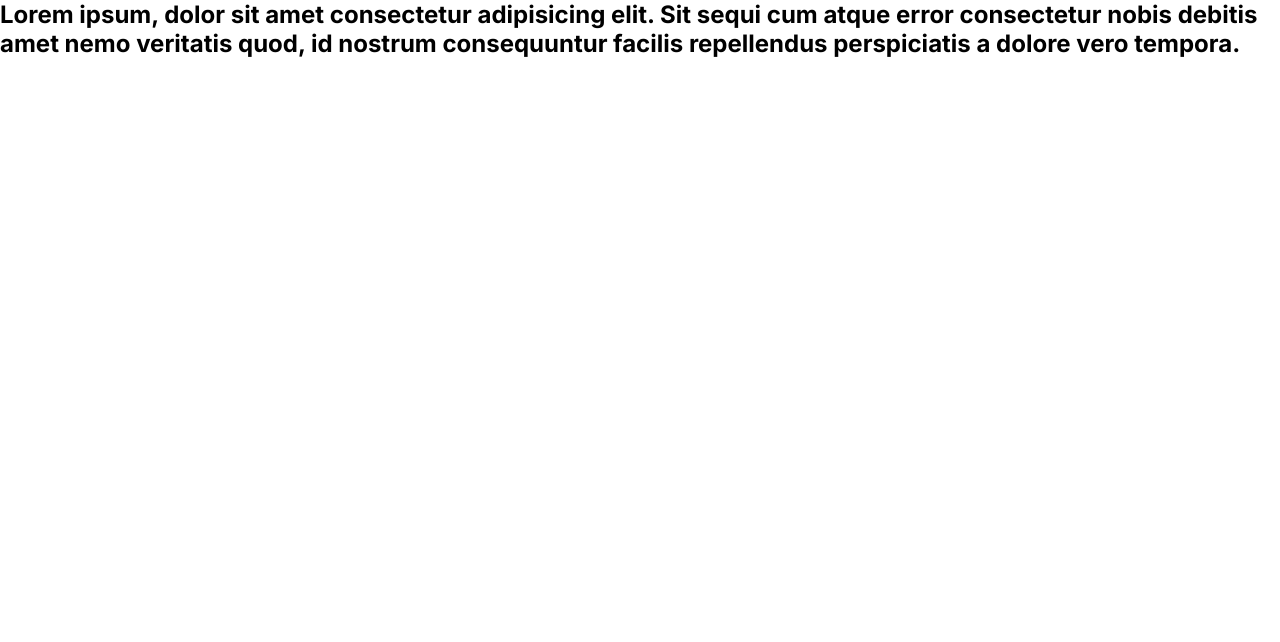
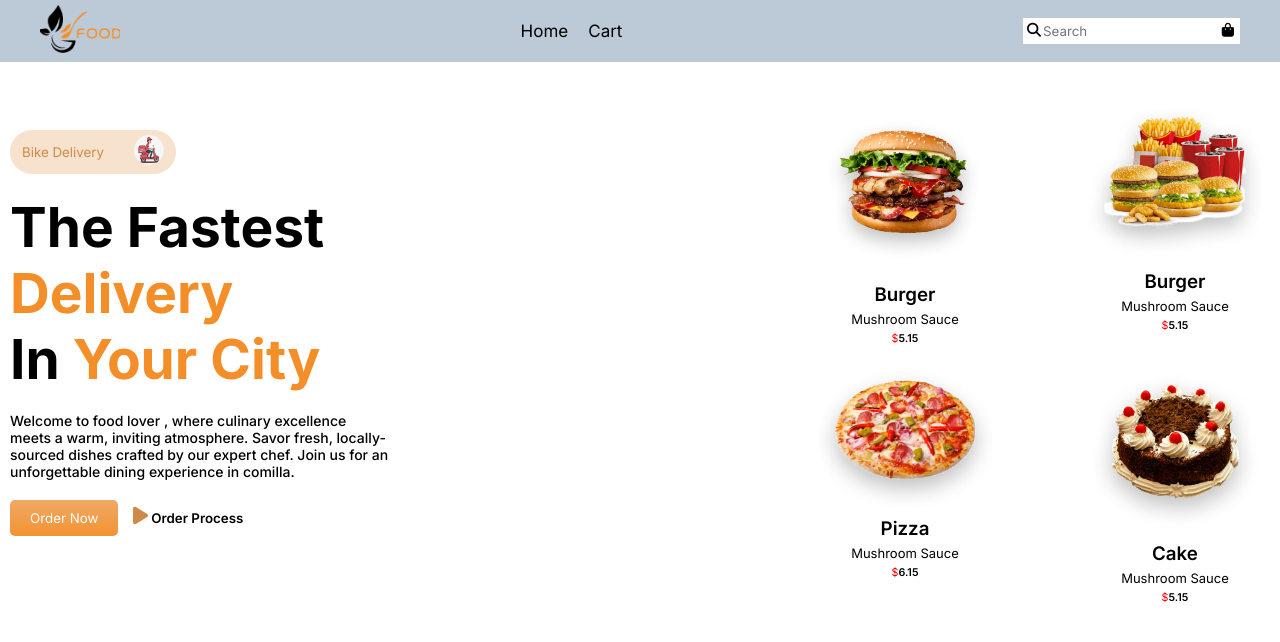
Before and after one commit to ummesalma303/food-lover, a plain HTML site: page index.html in a window 1280 px wide. Drawn offline with Linux system fonts and the light colour scheme.

Commit message:
complete header

```diff
--- a/assets/CSS/responsive.css
+++ b/assets/CSS/responsive.css
@@ -0,0 +1,145 @@
+@media screen and (min-width:300px) and (max-width:576px){
+    nav{
+        display: flex;
+        padding: 5px 20px;
+    }
+    nav ul{
+        display: none;
+    }
+    .input input{
+        width: 140px;
+        padding: 5px;
+        border: none;
+    }
+.icon-1 {
+   display: none;
+}
+.icon-2 {
+   display: none;
+}
+/* header content */
+.text-image-container{
+    display: block;
+    align-items: center;
+    justify-content: center;
+    width: 90%;
+    margin: 20px auto 0 auto;
+    text-align: center;
+}
+/* left side content */
+.header-text{
+    width: 100%;
+}
+.header-text h1{
+    font-size: 25px;
+    margin: 20px 0;
+}
+.header-text p{
+    font-size: 12px;
+}
+/* right side content */
+.image-container{
+    display: grid;
+    grid-template-columns: repeat(1,1fr);
+    text-align: center;
+    column-gap: 0;
+    row-gap: 20px;
+}
+}
+@media screen and (min-width:577px) and (max-width:768px){
+ /* header content */
+.text-image-container{
+    display: block;
+    align-items: center;
+    justify-content: center;
+    width: 90%;
+    margin: 30px auto 0 auto;
+    text-align: center;
+}
+/* left side content */
+.header-text{
+    width: 100%;
+}
+.header-text h1{
+    font-size: 30px;
+    margin: 20px 0;
+}
+.header-text p{
+    font-size: 12px;
+}
+/* right side content */
+.image-container{
+    display: grid;
+    grid-template-columns: repeat(2,1fr);
+    text-align: center;
+    column-gap: 0;
+    row-gap: 10px;
+}
+.image-items img{
+    width: 50%;
+}
+}
+@media screen and (min-width:769px) and (max-width:992px){
+  /* header content */
+.text-image-container{
+    display: flex;
+    align-items: center;
+    justify-content: space-between;
+    width: 90%;
+    margin: 40px auto 0 auto;
+}
+/* left side content */
+.header-text{
+    width: 100%;
+}
+.header-text h1{
+    font-size: 37px;
+    margin: 20px 0;
+}
+.header-text p{
+    font-size: 14px;
+}
+/* right side content */
+.image-container{
+    display: grid;
+    grid-template-columns: repeat(2,1fr);
+    text-align: center;
+    column-gap: 0;
+    row-gap: 10px;
+}
+.image-items img{
+    width: 80%;
+}
+}
+@media screen and (min-width:993px) and (max-width:1200px){
+ /* header content */
+.text-image-container{
+    display: flex;
+    align-items: center;
+    justify-content: space-between;
+    width: 90%;
+    margin: 40px auto 0 auto;
+}
+/* left side content */
+.header-text{
+    width: 100%;
+}
+.header-text h1{
+    font-size: 40px;
+    margin: 20px 0;
+}
+.header-text p{
+    font-size: 14px;
+}
+/* right side content */
+.image-container{
+    display: grid;
+    grid-template-columns: repeat(2,1fr);
+    text-align: center;
+    column-gap: 0;
+    row-gap: 10px;
+}
+.image-items img{
+    width: 80%;
+}
+}
--- a/assets/CSS/style.css
+++ b/assets/CSS/style.css
@@ -3,4 +3,138 @@
     margin: 0;
     box-sizing: border-box;
     font-family: "Inter", sans-serif;
+    font-weight: 400;
 }
+header{
+    height: 100vh;
+}
+nav{
+    display: flex;
+    align-items: center;
+    justify-content: space-between;
+    padding: 5px 40px;
+    background-color: rgba(11, 63, 109, 0.274);
+}
+.logo img{
+    width: 80px;
+}
+nav ul{
+    display: flex;
+    list-style: none;
+    gap: 20px;
+    font-size: 17px;
+}
+.input{
+    position: relative;
+}
+.input input{
+    padding: 5px 5px 5px 20px;
+    border: none;
+}
+.icon-1 {
+    position: absolute;
+    top: 3px;
+    left: 4px;
+    bottom: 0;
+    font-size: 14px;
+}
+.icon-2 {
+    position: absolute;
+    top: 3px;
+    right: 6px;
+    font-size: 14px;
+
+}
+
+/* header content */
+.text-image-container{
+    display: flex;
+    align-items: center;
+    justify-content: space-between;
+    width: 1260px;
+    margin: 40px auto 0 auto;
+}
+/* left side content */
+.btn-img-parent{
+    display: inline-flex;
+    align-items: center;
+    gap: 30px;
+    background-color: #f5ddc4d8;
+    padding: 5px 12px;
+    border-radius: 30px;
+}
+.header-btn-1{
+    background: none;
+    border: none;
+    color: #ce8b48;
+}
+.btn-image img{
+    width: 30px;
+    height: 30px;
+    border-radius: 50%;
+}
+.header-text{
+    width: 380px;
+}
+.header-text h1{
+    font-size: 55px;
+    font-weight: 700;
+    margin: 20px 0;
+}
+.header-text span{
+    font-weight: 700;
+    color: #F48E28;
+}
+.header-text p{
+    font-size: 14px;
+    font-weight: 500;
+}
+.header-btn-parent{
+    margin: 20px 0 40px 0;
+}
+.header-btn-2{
+    border: none;
+    background-image: linear-gradient(#EFA964,#F39333);
+    border-radius: 5px;
+    color: #fff;
+    padding: 10px 20px;
+    margin-right: 10px;
+}
+.header-btn-3{
+    background:none;
+    border: none;
+    font-weight: 600;
+}
+.header-btn-3 i{
+    color: #ce8b48;
+    font-size: 20px;
+}
+
+/* right side content */
+.image-container{
+    display: grid;
+    grid-template-columns: repeat(2,1fr);
+    text-align: center;
+    column-gap: 80px;
+    row-gap: 20px;
+}
+.image-items img{
+    width: 190px;
+}
+.image-items img:hover{
+    transition: all 0.5s ease-out;
+    border: 1px solid gray;
+}
+.img-txt-items h3{
+    font-weight: 600;
+}
+.img-txt-items h5{
+    font-size: 13px;
+    margin: 5px 0;
+}
+.img-txt-items h6{
+    font-weight: 600;
+}
+.img-txt-items span{
+    color: red;
+}
--- a/index.html
+++ b/index.html
@@ -15,6 +15,96 @@
      <link href="https://fonts.googleapis.com/css2?family=Inter:wght@100..900&display=swap" rel="stylesheet">
 </head>
 <body>
-    <nav><h2>Lorem ipsum, dolor sit amet consectetur adipisicing elit. Sit sequi cum atque error consectetur nobis debitis amet nemo veritatis quod, id nostrum consequuntur facilis repellendus perspiciatis a dolore vero tempora.</h2></nav>
+    <!-- header section  -->
+    <header>
+        <!-- navigation section code start -->
+        <nav>
+            <div class="logo">
+                <img src="./assets/images/logo.png" alt="">
+            </div>
+            <ul>
+                <li>Home</li>
+                <li>Cart</li>
+            </ul>
+            <div class="input-icon-parent">
+
+                <div class="input">
+                    <input type="text" name="" id="" placeholder="Search">
+                    <div class="icon-1">
+                        <i class="fa-solid fa-magnifying-glass"></i>
+                    </div>
+                    <div class="icon-2">
+                        <i class="fa-solid fa-bag-shopping"></i>
+                    </div>
+                </div>
+
+            </div>
+        </nav>
+        <!-- header content  -->
+         <div class="text-image-container">
+            <!-- left side content  -->
+            <div class="header-text">
+                <div class="btn-img-parent">
+                    <button class="header-btn-1">Bike Delivery </button>
+                <div class="btn-image">
+                    <img src="./assets/images/bike.png" alt="Bike Delivery">
+                </div>
+                </div>
+                <h1>The Fastest <span>Delivery</span> <br> In <span>Your City</span></h1>
+                    <p>Welcome to food lover , where culinary excellence meets a warm, inviting atmosphere. Savor fresh, locally-sourced dishes crafted by our expert chef. Join us for an unforgettable dining experience in comilla.</p>
+                   <div class="header-btn-parent">
+                    <button class="header-btn-2">Order Now</button>
+                    <button class="header-btn-3"><i class="fa-solid fa-play"></i> Order Process</button>
+                   </div>
+            </div>
+            <!-- right side content  -->
+            <div class="image-container">
+                <!-- item-1  -->
+               <div class="header-img-txt-parent">
+                <div class="image-items">
+                    <img src="./assets/images/header-image-1.png" alt="">
+                </div>
+                <div class="img-txt-items">
+                <h3>Burger</h3>
+                <h5>Mushroom Sauce</h5>
+                <h6><span>$</span>5.15</h6>
+                </div>
+               </div>
+                <!-- item-2 -->
+               <div class="header-img-txt-parent">
+                <div class="image-items">
+                    <img src="./assets/images/header-image-2.png" alt="">
+                </div>
+                <div class="img-txt-items">
+                <h3>Burger</h3>
+                <h5>Mushroom Sauce</h5>
+                <h6><span>$</span>5.15</h6>
+                </div>
+               </div>
+               <!-- item-3 -->
+               <div class="header-img-txt-parent">
+                <div class="image-items">
+                    <img src="./assets/images/header-imge-3.png" alt="">
+                </div>
+                <div class="img-txt-items">
+                <h3>Pizza</h3>
+                <h5>Mushroom Sauce</h5>
+                <h6><span>$</span>6.15</h6>
+                </div>
+               </div>
+                <!-- item-4 -->
+               <div class="header-img-txt-parent">
+                <div class="image-items">
+                    <img src="./assets/images/header-image-4.png" alt="">
+                </div>
+                <div class="img-txt-items">
+                <h3>Cake</h3>
+                <h5>Mushroom Sauce</h5>
+                <h6><span>$</span>5.15</h6>
+                </div>
+               </div>
+            </div>
+         </div>
+    </header>
 </body>
 </html>
```
Also changed, not shown: assets/images/bike.png (added), assets/images/drive (11).png (added), assets/images/drive (12).png (added), assets/images/drive (13).png (added), assets/images/drive (14).png (added), assets/images/drive (2).png (added), assets/images/drive (4).png (added), assets/images/drive (5).png (added), assets/images/drive (7).png (added), assets/images/drive (8).png (added), assets/images/header-image-1.png (added), assets/images/header-image-2.png (added), assets/images/header-image-4.png (added), assets/images/header-imge-3.png (added), 1 more files.
